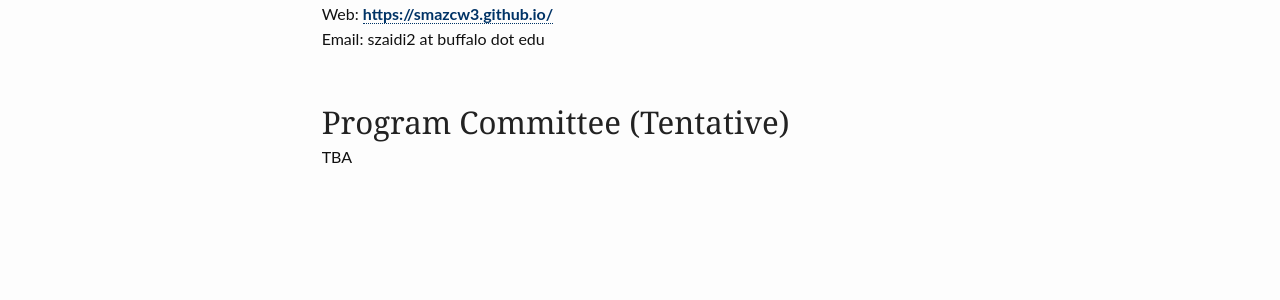
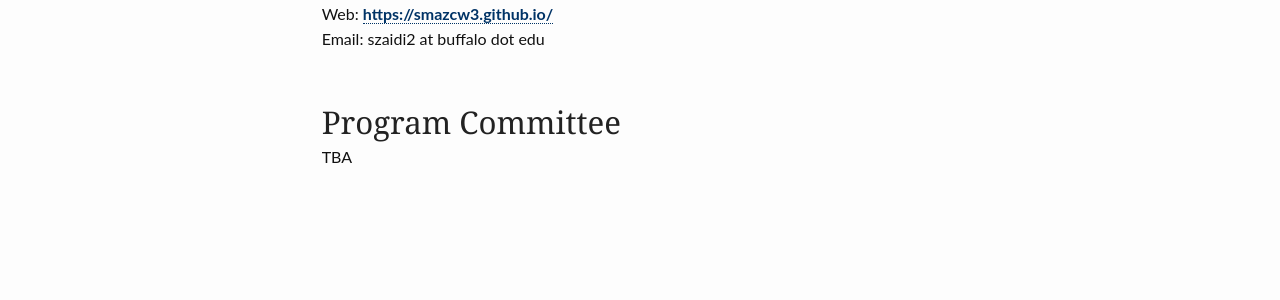
Before and after one commit to bigspatial2019/bigspatial-2018.github.io, a Jekyll site: the page built from organizer/index.md, in a window 1280 px wide. Shown: the part 1243-1543 px from the top of the page. Built offline with Jekyll 4.4.1, drawn with Linux system fonts in a browser that asks for light colours; comment, search, counter and statistics services are not loaded.

Commit message:
Updating file :dash:

```diff
--- a/organizer/index.md
+++ b/organizer/index.md
@@ -47,5 +47,5 @@ Web: [https://smazcw3.github.io/](https://smazcw3.github.io/){:target="_blank"}
 Email: szaidi2 at buffalo dot edu
 
 
-## Program Committee (Tentative)
+## Program Committee
  TBA
```
